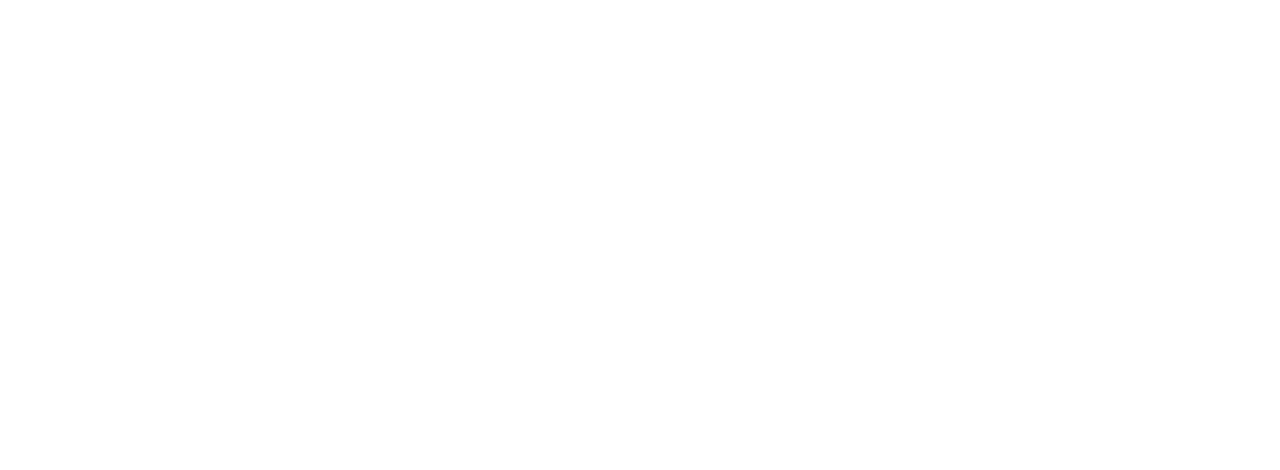
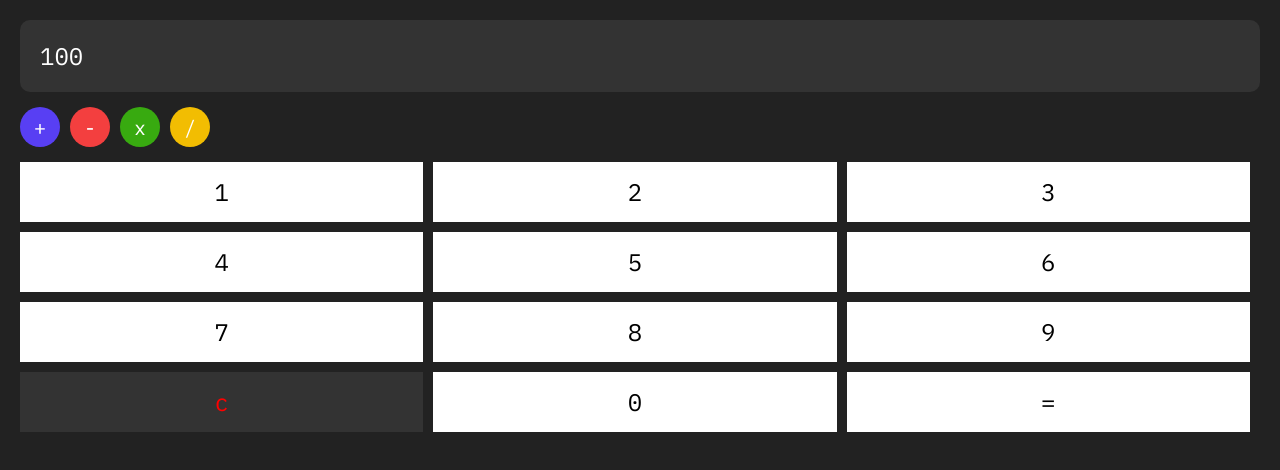
Before and after one commit to colorlessenergy/calculator, a Next.js app: page / in a window 1280 px wide. Shown: the top 470 px of the page. Built offline with nearby package versions, Linux system fonts and the light colour scheme.

Commit message:
add design styles

```diff
--- a/pages/index.js
+++ b/pages/index.js
@@ -1,5 +1,4 @@
 import Head from 'next/head';
-import Image from 'next/image';
 
 export default function Home() {
     return (
@@ -13,6 +12,31 @@ export default function Home() {
                 />
                 <link rel="icon" href="/favicon.ico" />
             </Head>
+            <div className="container">
+                <div className="output">100</div>
+
+                <div className="operations">
+                    <button className="operation operation-add">+</button>
+                    <button className="operation operation-subtract">-</button>
+                    <button className="operation operation-multiply">x</button>
+                    <button className="operation operation-divide">/</button>
+                </div>
+
+                <div>
+                    <button className="number">1</button>
+                    <button className="number">2</button>
+                    <button className="number">3</button>
+                    <button className="number">4</button>
+                    <button className="number">5</button>
+                    <button className="number">6</button>
+                    <button className="number">7</button>
+                    <button className="number">8</button>
+                    <button className="number">9</button>
+                    <button className="number number-clear">c</button>
+                    <button className="number">0</button>
+                    <button className="number">=</button>
+                </div>
+            </div>
         </>
     );
 }
--- a/styles/globals.css
+++ b/styles/globals.css
@@ -3,3 +3,72 @@
     margin: 0;
     padding: 0;
 }
+
+body {
+    background-color: #222222;
+    color: #ffffff;
+    font-size: 24px;
+}
+
+button {
+    border: 0;
+
+    cursor: pointer;
+    font-family: inherit;
+}
+
+.container {
+    margin: 20px;
+}
+
+.output {
+    border-radius: 10px;
+    padding: 20px;
+
+    background-color: #333333;
+}
+
+.operations {
+    margin: 15px 0;
+}
+
+.operation {
+    border-radius: 50%;
+    margin-right: 10px;
+    min-height: 40px;
+    min-width: 40px;
+
+    color: #ffffff;
+    font-size: 20px;
+}
+
+.operation-add {
+    background-color: #583ff3;
+}
+
+.operation-subtract {
+    background-color: #f33f3f;
+}
+
+.operation-multiply {
+    background-color: #38aa10;
+}
+
+.operation-divide {
+    background-color: #f2bd02;
+}
+
+.number {
+    height: 60px;
+    width: calc(33.33% - 10px);
+    margin-right: 10px;
+    margin-bottom: 10px;
+
+    background-color: #ffffff;
+    font-size: 24px;
+}
+
+.number-clear {
+    background-color: #333333;
+    color: #ff0000;
+}
```
